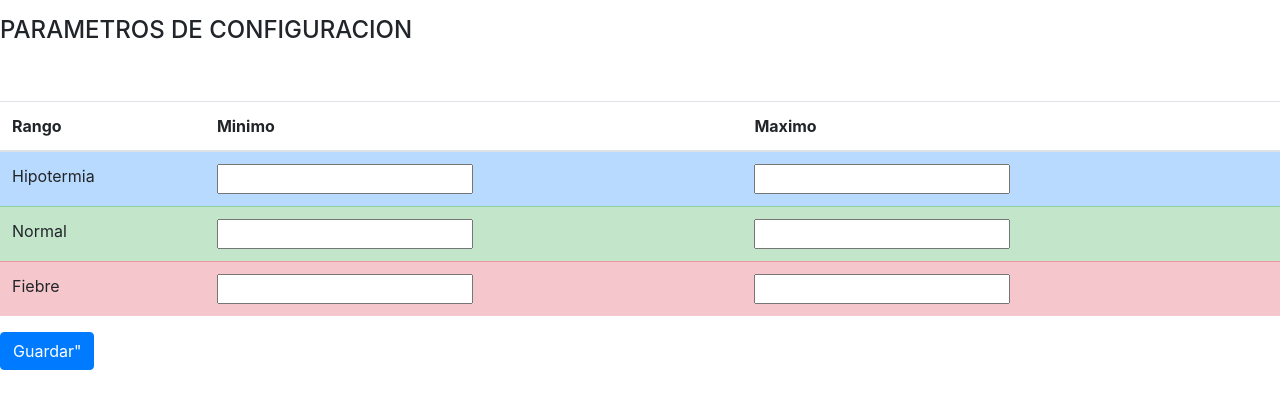
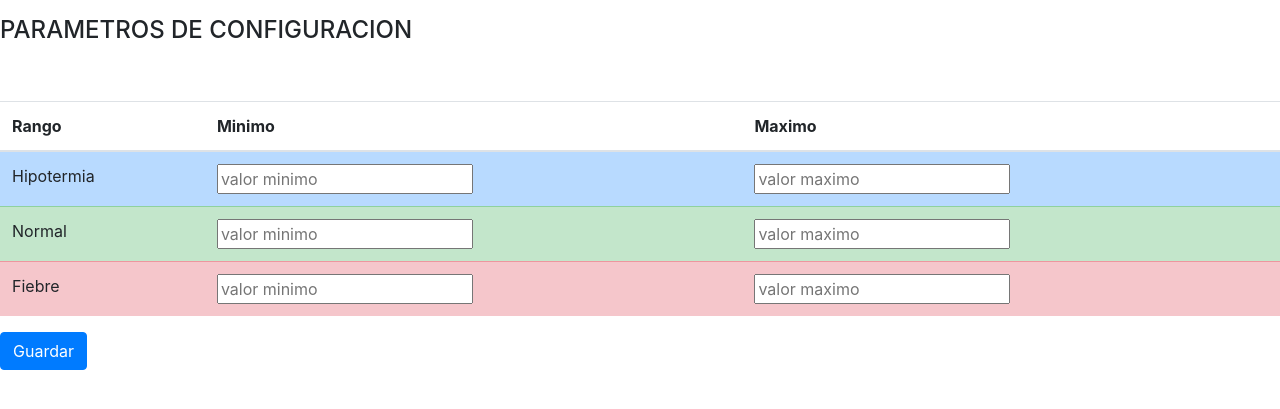
Before and after one commit to cris318/DABM-flask, a Flask app: page /config in a window 1280 px wide. Shown: the top 409 px of the page. Run offline with Flask 2, Linux system fonts and the light colour scheme; some libraries are stand-ins or nearby versions.

Commit message:
lectura de Rangos Ingresados por el usuario en 'config.html'

```diff
--- a/ejemplo.py
+++ b/ejemplo.py
@@ -29,7 +29,22 @@ def validar():
             resultado=False
             return redirect("/")
 
+@app.route('/Rangos',methods=["POST"])
+def Rango():
+    if request.method == "POST":
+        minHipo=request.form["minHipo"]
+        maxHipo=request.form["maxHipo"]
+        minNormal=request.form["minNormal"]
+        maxNormal=request.form["maxNormal"]
+        minFiebre=request.form["minFiebre"]
+        maxFiebre=request.form["maxFiebre"]
 
+        print(minHipo)
+        print(maxHipo)
+        #cambiarRangos(minHipo,maxHipo,minNormal,maxNormal,minFiebre,maxFiebre)
+        return minHipo + ";" + maxHipo
+def cambiarRangos():
+    pass
 @app.route('/monitor')
 def monitor():
     #consultar archivo de parametros
@@ -65,6 +80,10 @@ def verificar(usuario,password):
         if ((d[0]==usuario) and (d[1]==password)):
             return True
 
+@app.route("/Rangos")
+def rangos():
+    pass
+
 def getDatos():
     directorio=os.path.dirname(__file__)
     nombrearchivo="bd/parametros.csv"
--- a/templates/config.html
+++ b/templates/config.html
@@ -18,6 +18,7 @@
         <script src="https://maxcdn.bootstrapcdn.com/bootstrap/4.5.2/js/bootstrap.min.js"></script>
 </head>
 <body>
+    <form action="/Rangos" method="post">
         <p><h4>PARAMETROS DE CONFIGURACION</h4></p>
             <br>
             <p>
@@ -32,22 +33,24 @@
                     <tbody>
                         <tr class="table-primary">
                             <td>Hipotermia</td>
-                        <td><input type="number"></td>
-                        <td><input type="number"></td>
+                            <td><input type="number" placeholder="valor minimo" name="minHipo"></td>
+                            <td><input type="number" placeholder="valor maximo" name="maxHipo"></td>
                         </tr>
                         <tr class="table-success">
                             <td>Normal</td>
-                        <td><input type="number"></td>
-                        <td><input type="number"></td>
+                            <td><input type="number" placeholder="valor minimo" name="minNormal"></td>
+                            <td><input type="number" placeholder="valor maximo" name="maxNormal"></td>
                         </tr>
                         <tr class="table-danger">
                             <td>Fiebre</td>
-                        <td><input type="number"></td>
-                        <td><input type="number"></td>
+                            <td><input type="number" placeholder="valor minimo" name="minFiebre"></td>
+                            <td><input type="number" placeholder="valor maximo" name="maxFiebre"></td>
                         </tr>
                     </tbody>
                 </table>
             </p>
-    <p><button class="btn btn-primary" type="button">Guardar"</button></p>
+
+        <p><button class="btn btn-primary" type="submit" id="boton" >Guardar</button></p>
+    </form>
 </body>
 </html>
```
Also changed, not shown: templates/login.html (line endings or trailing spaces). Lines whose indentation alone changed are shown as unchanged.
